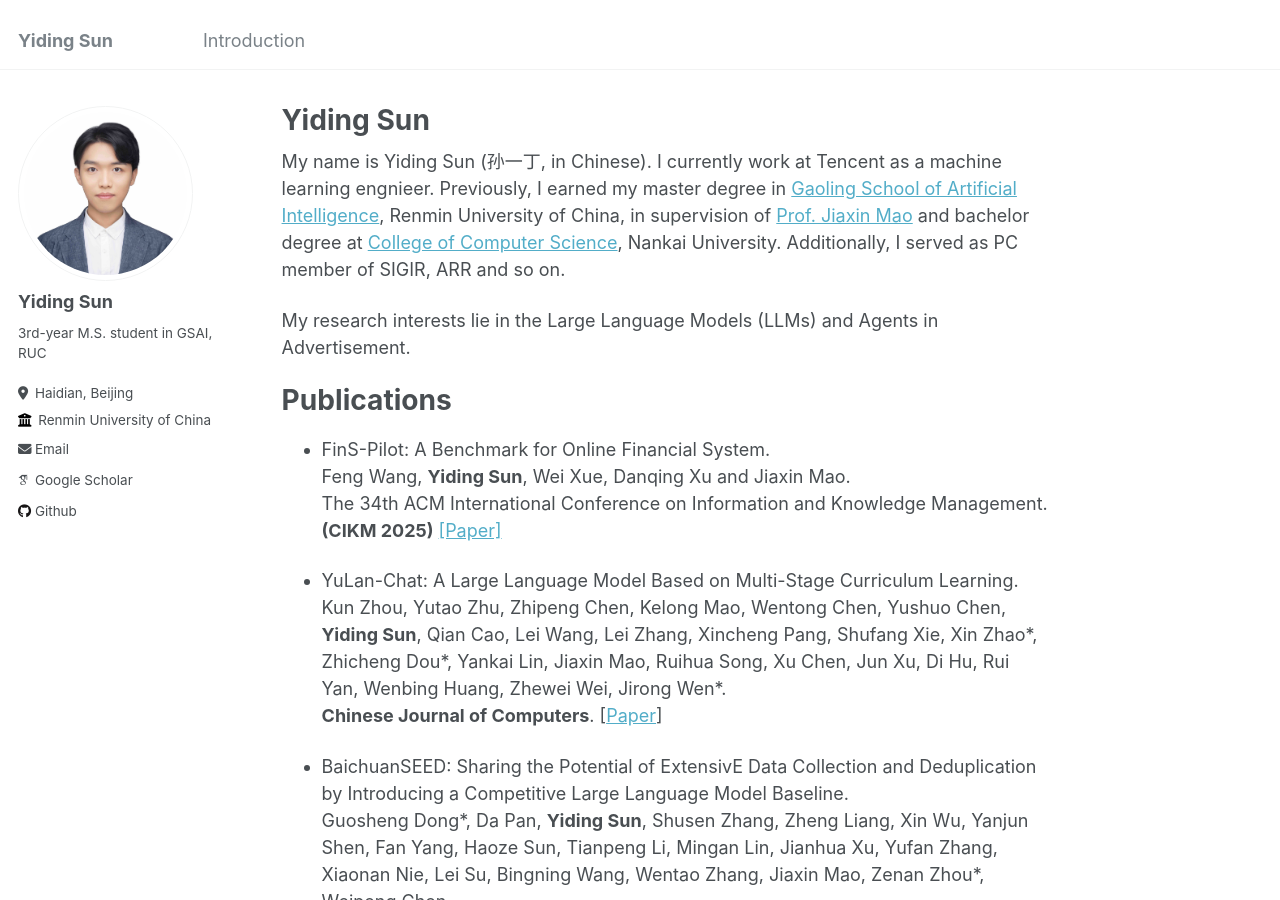
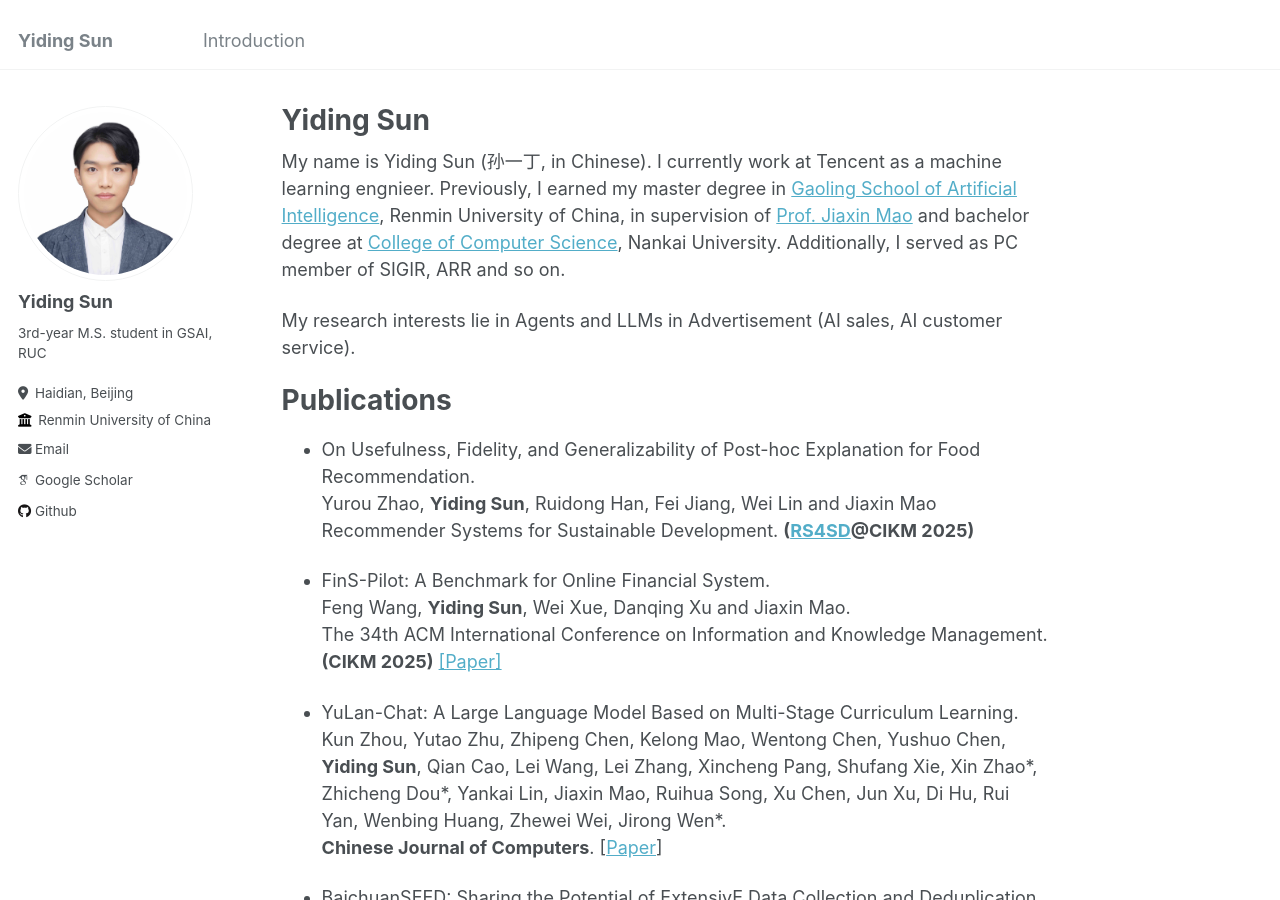
Before and after one commit to Emanual20/Emanual20.github.io, a Jekyll site: the page built from _pages/about.md, in a window 1280 px wide and 900 px high. Built offline with Jekyll 4.4.1, drawn with Linux system fonts in a browser that asks for light colours; some web fonts are replaced; some of the changed text lies outside the part shown.

Commit message:
Update about.md

```diff
--- a/_pages/about.md
+++ b/_pages/about.md
@@ -10,10 +10,14 @@ redirect_from:
 
 My name is Yiding Sun (孙一丁, in Chinese). I currently work at Tencent as a machine learning engnieer. Previously, I earned my master degree in [Gaoling School of Artificial Intelligence](http://ai.ruc.edu.cn/), Renmin University of China, in supervision of [Prof. Jiaxin Mao](https://sites.google.com/site/maojiaxin/) and bachelor degree at [College of Computer Science](https://cc.nankai.edu.cn/), Nankai University. Additionally, I served as PC member of SIGIR, ARR and so on.
 
-My research interests lie in the Large Language Models (LLMs) and Agents in Advertisement.
+My research interests lie in Agents and LLMs in Advertisement (AI sales, AI customer service).
 
 Publications
 ======
+
+* On Usefulness, Fidelity, and Generalizability of Post-hoc Explanation for Food Recommendation. \
+Yurou Zhao, **Yiding Sun**, Ruidong Han, Fei Jiang, Wei Lin and Jiaxin Mao \
+Recommender Systems for Sustainable Development. **([RS4SD](https://rs4sd-workshop.github.io/)@CIKM 2025)**
 
 * FinS-Pilot: A Benchmark for Online Financial System. \
 Feng Wang, **Yiding Sun**, Wei Xue, Danqing Xu and Jiaxin Mao. \
@@ -64,6 +68,7 @@ Experience
 News
 ======
 
+* ***2025.10.1***, One research paper is accepted by RS4SD'25, workshop co-located with CIKM'25.
 * ***2025.8.5***, One paper is accepted by CIKM'25.
 * ***2025.2.18***, I served as PC member of SIGIR'25.
 
```
